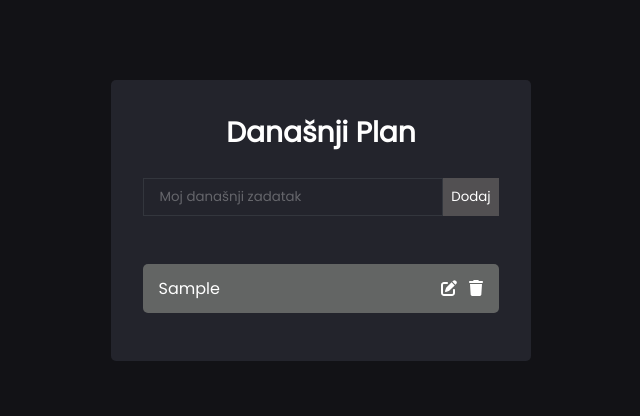
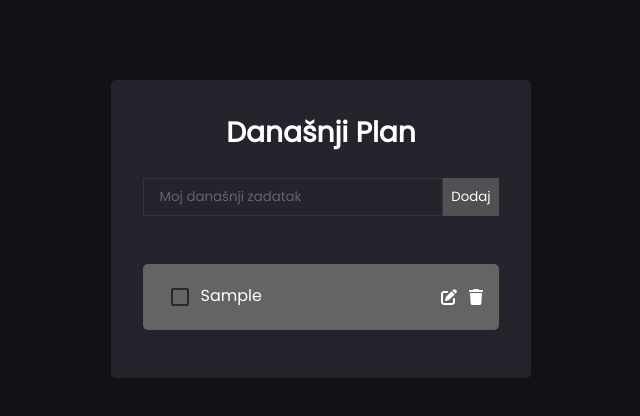
Before and after one commit to IvoryFord/To-Do-App-new, a React (Create React App) app: page / in a window 1280 px wide. Both pictures are taken after typing "Sample" into the empty fields and a click on the button "Dodaj". Shown: the top 416 px of the page, without its empty margins (319-959 px from the left). Built offline with nearby package versions, Linux system fonts and the light colour scheme.

Commit message:
Update Todo.js

```diff
--- a/src/components/Todo.js
+++ b/src/components/Todo.js
@@ -1,16 +1,32 @@
-import React from 'react'
-import { FontAwesomeIcon } from '@fortawesome/react-fontawesome'
-import { faPenToSquare } from '@fortawesome/free-solid-svg-icons'
-import { faTrash } from '@fortawesome/free-solid-svg-icons'
+import React from "react";
+import { Checkbox } from '@mui/material';
+import { FontAwesomeIcon } from "@fortawesome/react-fontawesome";
+import { faPenToSquare } from "@fortawesome/free-solid-svg-icons";
+import { faTrash } from "@fortawesome/free-solid-svg-icons";
 
-export const Todo = ({task, deleteTodo, editTodo, toggleComplete}) => {
+export const Todo = ({ task, deleteTodo, editTodo, toggleComplete }) => {
   return (
     <div className="Todo">
-        <p className={`${task.completed ? "completed" : "incompleted"}`} onClick={() => toggleComplete(task.id)}>{task.task}</p>
-        <div>
-        <FontAwesomeIcon className="edit-icon" icon={faPenToSquare} onClick={() => editTodo(task.id)} />
-        <FontAwesomeIcon className="delete-icon" icon={faTrash} onClick={() => deleteTodo(task.id)} />
-        </div>
+      <p>
+        {}
+        <Checkbox
+          checked={task.completed}
+          onClick={() => toggleComplete(task.id)}
+        />
+        {task.task}
+      </p>
+      <div>
+        <FontAwesomeIcon
+          className="edit-icon"
+          icon={faPenToSquare}
+          onClick={() => editTodo(task.id)}
+        />
+        <FontAwesomeIcon
+          className="delete-icon"
+          icon={faTrash}
+          onClick={() => deleteTodo(task.id)}
+        />
+      </div>
     </div>
-  )
-}
+  );
+};
```
